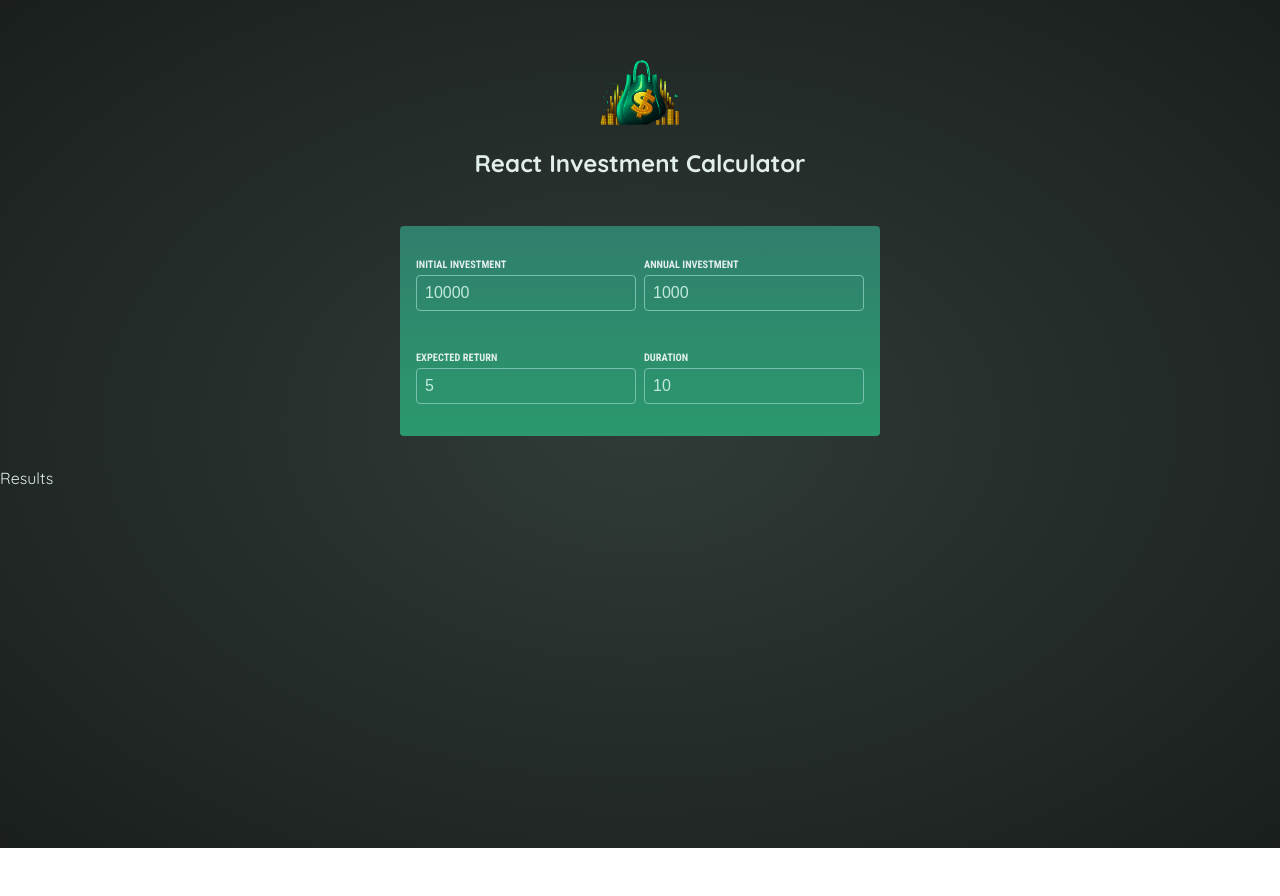
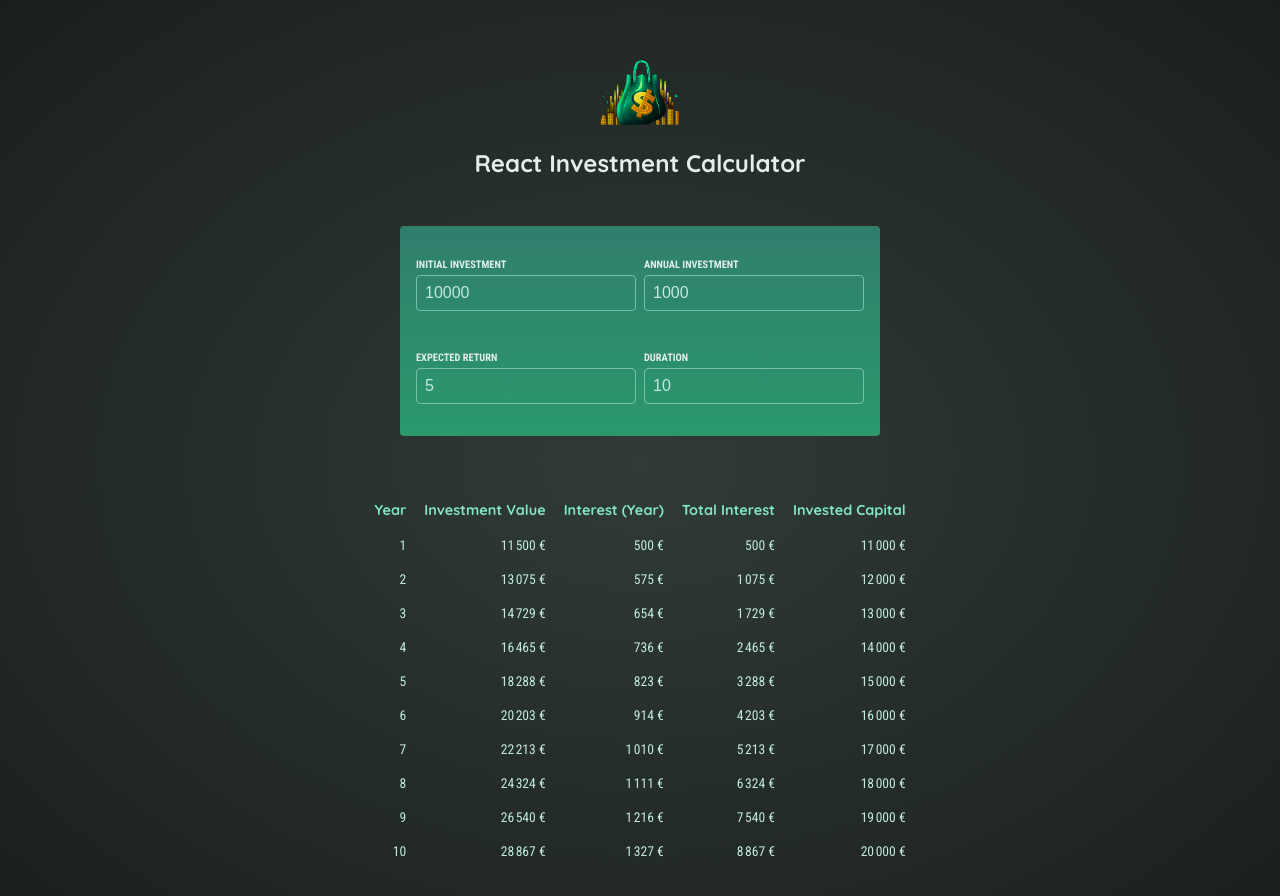
Before and after one commit to laurentmrts/investment-calculator, a React (Vite) app: page / in a window 1280 px wide. Shown: the top 896 px of the page. Before the commit the page ends 848 px from the top, so only its background shows below. Built offline with nearby package versions, Linux system fonts and the light colour scheme.

Commit message:
✨ Create a table that display value invested

```diff
--- a/src/components/Results.jsx
+++ b/src/components/Results.jsx
@@ -1,6 +1,34 @@
+import {calculateInvestmentResults, formatter} from "../util/investment.js";
+
 export default function Results({ input }) {
-  console.log(input);
+  const resultData = calculateInvestmentResults(input);
+  const initialInvestment = resultData[0].valueEndOfYear - resultData[0].interest - resultData[0].annualInvestment;
+
   return (
-    <p>Results</p>
+    <table id="result">
+      <thead>
+        <tr>
+          <th>Year</th>
+          <th>Investment Value</th>
+          <th>Interest (Year)</th>
+          <th>Total Interest</th>
+          <th>Invested Capital</th>
+        </tr>
+      </thead>
+      <tbody>
+        {resultData.map((yearData) => {
+          const totalInterestValue = yearData.valueEndOfYear - yearData.annualInvestment * yearData.year - initialInvestment;
+          const totalAmountInvested = yearData.valueEndOfYear - totalInterestValue;
+
+          return <tr key={yearData.year}>
+            <td>{yearData.year}</td>
+            <td>{formatter.format(yearData.valueEndOfYear)}</td>
+            <td>{formatter.format(yearData.interest)}</td>
+            <td>{formatter.format(totalInterestValue)}</td>
+            <td>{formatter.format(totalAmountInvested)}</td>
+          </tr>
+        })}
+      </tbody>
+    </table>
   )
 }
--- a/src/index.css
+++ b/src/index.css
@@ -74,7 +74,7 @@
 }
 
 #result thead {
-  font-size: 0.7rem;
+  font-size: 0.9rem;
   color: #83e6c0;
 }
 
```
Also changed, not shown: 1 other file (tests, documents, lock files or other folders).
